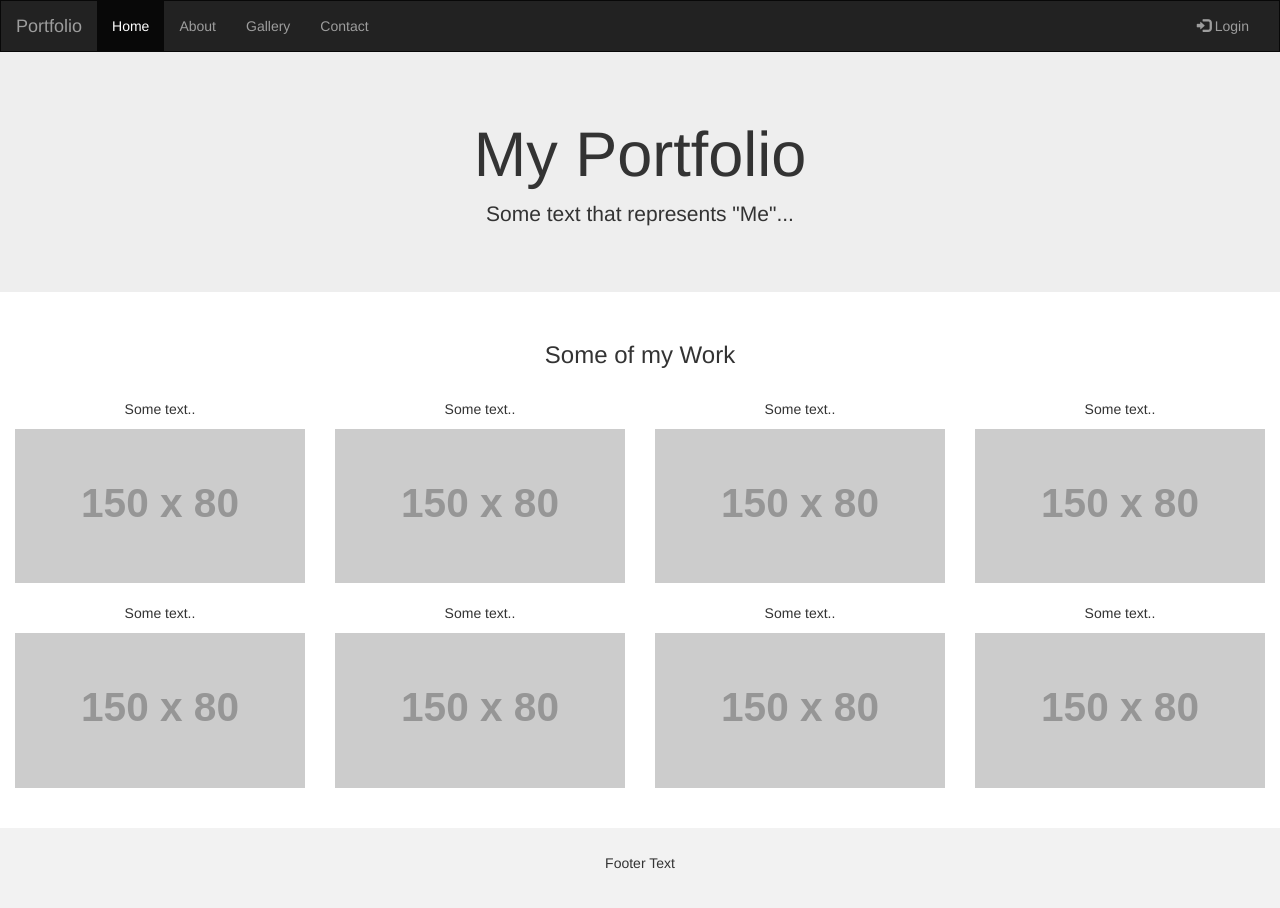
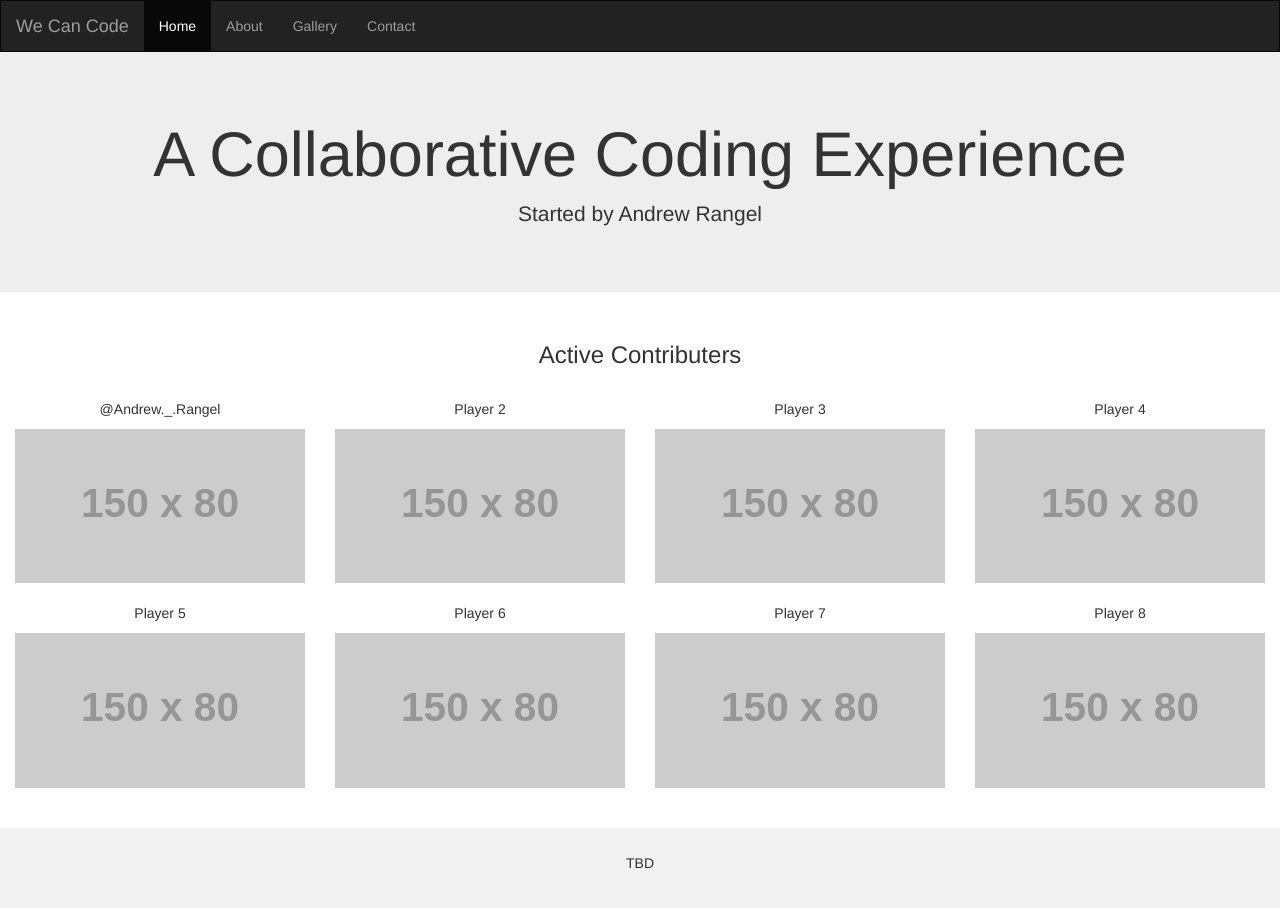
Before and after one commit to WeCanCode-Club/WeCanCode, a plain HTML site: page index.html in a window 1280 px wide. Drawn offline with nearby package versions, Linux system fonts and the light colour scheme; placeholder pictures from the web are drawn by us.

Commit message:
updated ultra basic home page for this project

```diff
--- a/index.html
+++ b/index.html
@@ -1,7 +1,7 @@
 <!DOCTYPE html>
 <html lang="en">
 <head>
-  <title>Bootstrap Example</title>
+  <title>Placeholder Page</title>
   <meta charset="utf-8">
   <meta name="viewport" content="width=device-width, initial-scale=1">
   <link rel="stylesheet" href="https://maxcdn.bootstrapcdn.com/bootstrap/3.4.1/css/bootstrap.min.css">
@@ -31,7 +31,7 @@
         <span class="icon-bar"></span>
         <span class="icon-bar"></span>
       </button>
-      <a class="navbar-brand" href="#">Portfolio</a>
+      <a class="navbar-brand" href="#">We Can Code</a>
     </div>
     <div class="collapse navbar-collapse" id="myNavbar">
       <ul class="nav navbar-nav">
@@ -40,38 +40,35 @@
         <li><a href="#">Gallery</a></li>
         <li><a href="#">Contact</a></li>
       </ul>
-      <ul class="nav navbar-nav navbar-right">
-        <li><a href="#"><span class="glyphicon glyphicon-log-in"></span> Login</a></li>
-      </ul>
     </div>
   </div>
 </nav>
 
 <div class="jumbotron">
   <div class="container text-center">
-    <h1>My Portfolio</h1>
-    <p>Some text that represents "Me"...</p>
+    <h1>A Collaborative Coding Experience</h1>
+    <p>Started by Andrew Rangel</p>
   </div>
 </div>
 
 <div class="container-fluid bg-3 text-center">
-  <h3>Some of my Work</h3><br>
+  <h3>Active Contributers</h3><br>
   <div class="row">
     <div class="col-sm-3">
-      <p>Some text..</p>
-      <img src="https://placehold.it/150x80?text=IMAGE" class="img-responsive" style="width:100%" alt="Image">
+      <p>@Andrew._.Rangel</p>
+      <img src="https://placehold.it/150x80?text=Andrew" class="img-responsive" style="width:100%" alt="Image">
     </div>
     <div class="col-sm-3">
-      <p>Some text..</p>
-      <img src="https://placehold.it/150x80?text=IMAGE" class="img-responsive" style="width:100%" alt="Image">
+      <p>Player 2</p>
+      <img src="https://placehold.it/150x80?text=?" class="img-responsive" style="width:100%" alt="Image">
     </div>
     <div class="col-sm-3">
-      <p>Some text..</p>
-      <img src="https://placehold.it/150x80?text=IMAGE" class="img-responsive" style="width:100%" alt="Image">
+      <p>Player 3</p>
+      <img src="https://placehold.it/150x80?text=?" class="img-responsive" style="width:100%" alt="Image">
     </div>
     <div class="col-sm-3">
-      <p>Some text..</p>
-      <img src="https://placehold.it/150x80?text=IMAGE" class="img-responsive" style="width:100%" alt="Image">
+      <p>Player 4</p>
+      <img src="https://placehold.it/150x80?text=?" class="img-responsive" style="width:100%" alt="Image">
     </div>
   </div>
 </div><br>
@@ -79,26 +76,26 @@
 <div class="container-fluid bg-3 text-center">
   <div class="row">
     <div class="col-sm-3">
-      <p>Some text..</p>
-      <img src="https://placehold.it/150x80?text=IMAGE" class="img-responsive" style="width:100%" alt="Image">
+      <p>Player 5</p>
+      <img src="https://placehold.it/150x80?text=?" class="img-responsive" style="width:100%" alt="Image">
     </div>
     <div class="col-sm-3">
-      <p>Some text..</p>
-      <img src="https://placehold.it/150x80?text=IMAGE" class="img-responsive" style="width:100%" alt="Image">
+      <p>Player 6</p>
+      <img src="https://placehold.it/150x80?text=?" class="img-responsive" style="width:100%" alt="Image">
     </div>
     <div class="col-sm-3">
-      <p>Some text..</p>
-      <img src="https://placehold.it/150x80?text=IMAGE" class="img-responsive" style="width:100%" alt="Image">
+      <p>Player 7</p>
+      <img src="https://placehold.it/150x80?text=?" class="img-responsive" style="width:100%" alt="Image">
     </div>
     <div class="col-sm-3">
-      <p>Some text..</p>
-      <img src="https://placehold.it/150x80?text=IMAGE" class="img-responsive" style="width:100%" alt="Image">
+      <p>Player 8</p>
+      <img src="https://placehold.it/150x80?text=?" class="img-responsive" style="width:100%" alt="Image">
     </div>
   </div>
 </div><br><br>
 
 <footer class="container-fluid text-center">
-  <p>Footer Text</p>
+  <p>TBD</p>
 </footer>
 
 </body>
```
